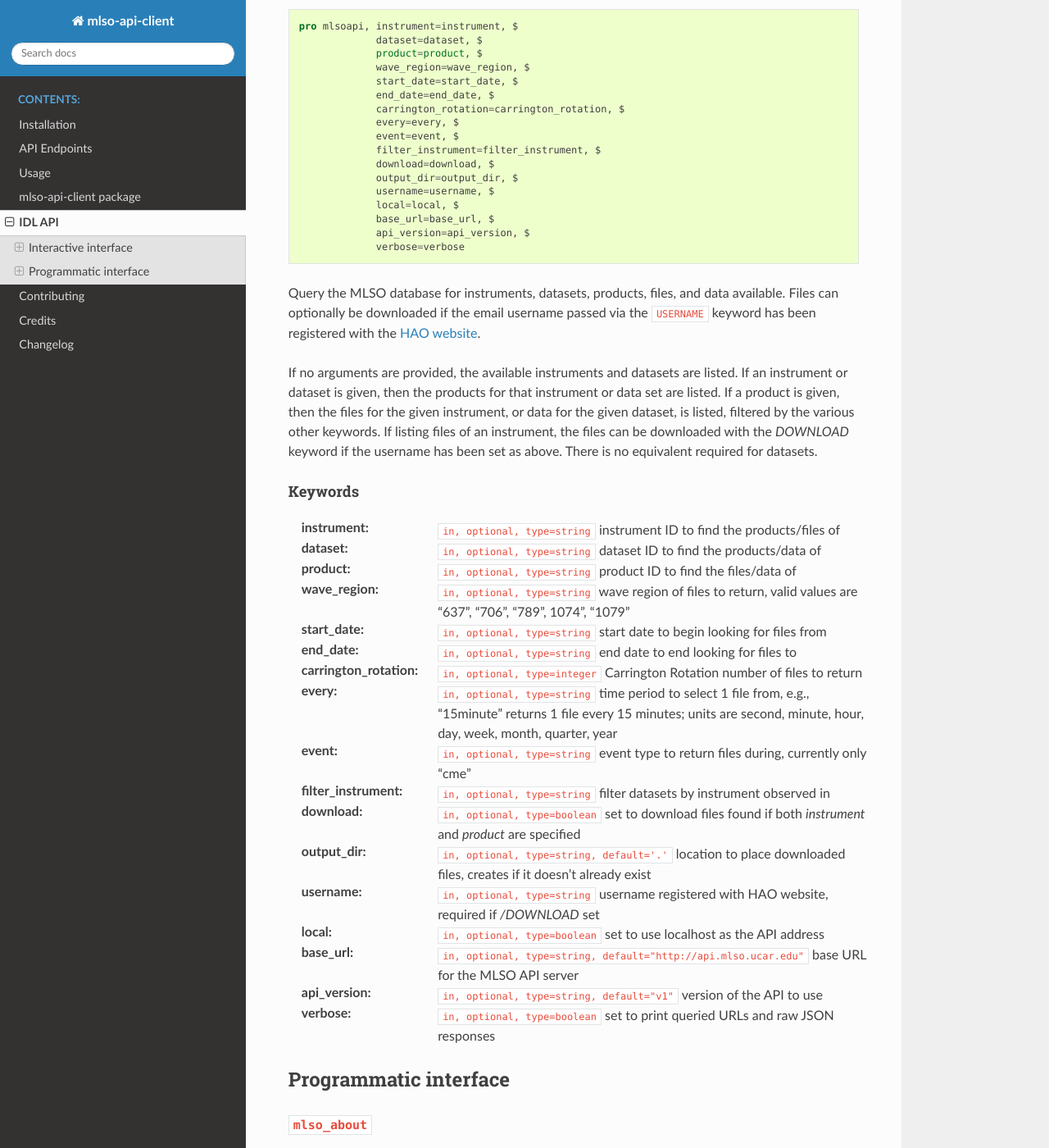
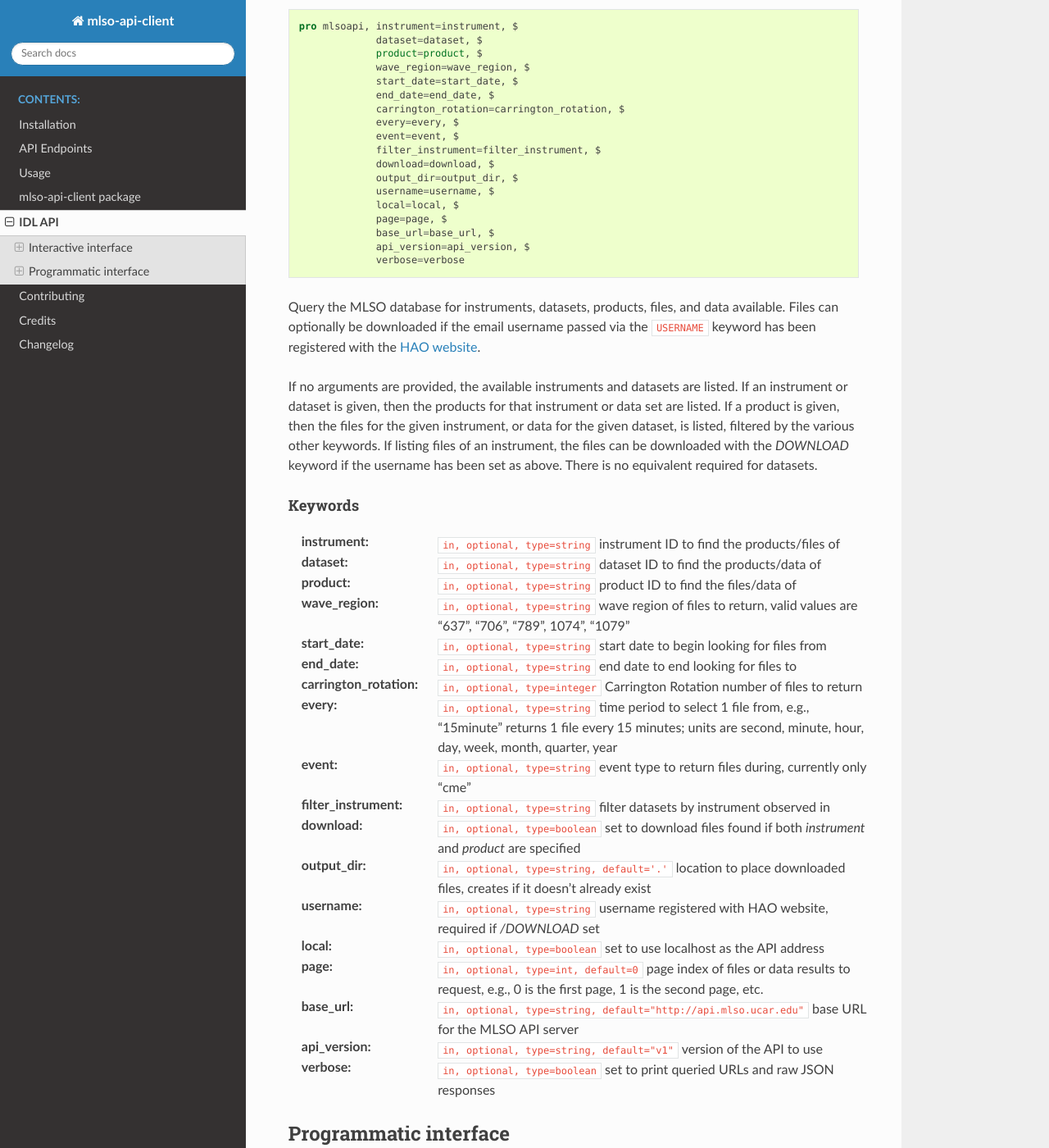
Before and after one commit to NCAR/mlso-api-client, a Sphinx documentation site: the page built from docs/idl-api.rst, in a window 1280 px wide and 1400 px high, scrolled down 352 px. Shown: the whole window at 82% size. Built offline with Sphinx 7.4.7 and the Read the Docs theme 3.1.0, drawn with Linux system fonts in a browser that asks for light colours; the version number is read from the project's files by our own code; some of the changed text lies outside the part shown.

Commit message:
Update IDL docs

````diff
--- a/docs/idl-api.rst
+++ b/docs/idl-api.rst
@@ -27,6 +27,7 @@ that can be used in non-interactive programs.
                  output_dir=output_dir, $
                  username=username, $
                  local=local, $
+                 page=page, $
                  base_url=base_url, $
                  api_version=api_version, $
                  verbose=verbose
@@ -62,6 +63,7 @@ Keywords
 :output_dir: ``in, optional, type=string, default='.'`` location to place downloaded files, creates if it doesn't already exist
 :username: ``in, optional, type=string`` username registered with HAO website, required if `/DOWNLOAD` set
 :local: ``in, optional, type=boolean`` set to use localhost as the API address
+:page: ``in, optional, type=int, default=0``  page index of files or data results to request, e.g., 0 is the first page, 1 is the second page, etc.
 :base_url: ``in, optional, type=string, default="http://api.mlso.ucar.edu"`` base URL for the MLSO API server
 :api_version: ``in, optional, type=string, default="v1"`` version of the API to use
 :verbose: ``in, optional, type=boolean`` set to print queried URLs and raw JSON responses
@@ -207,6 +209,7 @@ Keywords
                          every=every, $
                          event=event, $
                          client=client, $
+                         page=page, $
                          base_url=base_url, $
                          api_version=api_version, $
                          url_object=url_object
@@ -237,6 +240,7 @@ Keywords
 :every: ``in, optional, type=string`` time period to select 1 file from, e.g., "15minute" returns 1 file every 15 minutes; units are second, minute, hour, day, week, month, quarter, year
 :event: ``in, optional, type=string`` event type to return files during, currently only "cme"
 :client: ``in, optional, type=string, default="idl"`` client used, e.g., "idl", "forward"
+:page: ``;   page : in, optional, type=int, default=0`` page index of results to request, e.g., 0 is the first page, 1 is the second page, etc.
 :base_url: ``in, optional, type=string, default="http://api.mlso.ucar.edu"`` base URL for the APIå
 :api_version: ``in, optional, type=string, default="v1"``` version of the API to use
 :url_object: ``in, optional, type=IDLnetURL object`` existing `IDLnetURL` object if available
@@ -284,6 +288,7 @@ Keywords
                         start_date=start_date, $
                         end_date=end_date, $
                         instrument=instrument, $
+                        page=page, $
                         base_url=base_url, $
                         api_version=api_version, $
                         url_object=url_object
@@ -310,6 +315,7 @@ Keywords
 :start_date: ``in, optional, type=string`` start date to begin looking for files from
 :end_date: ``in, optional, type=string`` end date to end looking for files to
 :instrument: ``in, optional, type=string`` filter datasets by instrument observed in
+:page: ``;   page : in, optional, type=int, default=0`` page index of results to request, e.g., 0 is the first page, 1 is the second page, etc.
 :base_url: ``in, optional, type=string, default="http://api.mlso.ucar.edu"`` base URL for the APIå
 :api_version: ``in, optional, type=string, default="v1"``` version of the API to use
 :url_object: ``in, optional, type=IDLnetURL object`` existing `IDLnetURL` object if available
````
